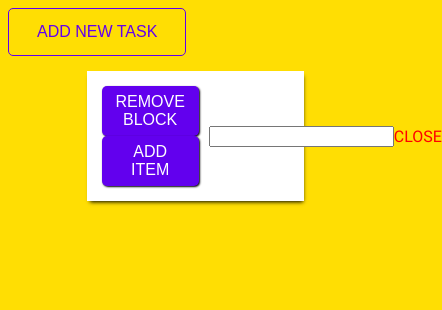
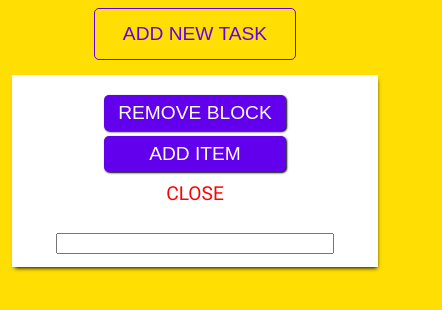
Before and after one commit to Abdusalymov/Todo--vanilla-JAVASCRIPT, a plain HTML site: page index.html in a window 390 px wide. Both pictures are taken after a click on the button "ADD NEW TASK". Shown: the whole page, 442 px wide, since content can reach past the window. Drawn offline with Linux system fonts and the light colour scheme.

Commit message:
adaptive + refact

```diff
--- a/index.html
+++ b/index.html
@@ -11,90 +11,10 @@
 
 <body>
 	<div class="wrapper_todo">
-		<div class='add_Main_Task'><button id="main_task" class="btn warning cursor_style">ADD NEW TASK</button></div>
-			<div class="wrapper_inner"></div>
-			<!-- <ul class='block_list'>
-				<li class="hedear_blockList">
-					<div>
-						<button class="btn_in_Block btn cursor_style">REMOVE BLOCK</button>
-						<button class="btn_in_Block btn cursor_style">ADD ITEM</button>
-					</div>
-					<h1 class="name_task cursor_style"><input type="text"></h1>
-					<span class="open_close cursor_style">CLOSE</span>
-				</li>
-
-				 <li class='main'>
-					<label>
-						<input type="checkbox" class='checkbox'>
-						<span class="checkbox_custom"></span>
-						Lorem ipsum dolor sit amet, consectetur adipisicing elit. Vel maxime repellat architecto molestias, incidunt,
-						asperiores esse eum dolorem! Ducimus quae, asperiores, ut nemo expedita odit.
-						<div>
-							<span class='add'>Add</span>
-							<span class='remove'>Remove</span>
-						</div>
-					</label>
-
-					<ul class='drop_list'>
-
-						<li class='child'>
-							<label>
-								<input type="checkbox" class='checkbox'>
-								<span class="checkbox_custom"></span>
-								Lorem ipsum dolor sit.
-							</label>
-							<span class='remove'>Remove</span>
-						</li>
-
-						<li class='child'>
-							<label>
-								<input type="checkbox" class='checkbox'>
-								<span class="checkbox_custom"></span>
-								Lorem ipsum dolor sit amet, consectetur adipisicing elit. Nemo.
-							</label>
-							<span class='remove'>Remove</span>
-						</li>
-
-					</ul>
-
-				</li>
-
-				<li class='child'>
-					<label>
-						<input type="checkbox" class='checkbox'>
-						<span class="checkbox_custom"></span>
-						Lorem ipsum dolor sit amet, consectetur adipisicing elit. Necessitatibus!
-					</label>
-					<div>
-						<span class='add'>Add</span>
-						<span class='remove'>Remove</span>
-					</div>
-				</li>
-
-				<li class='child'>
-					<label>
-						<input type="checkbox" class='checkbox'>
-						<span class="checkbox_custom"></span>
-						Lorem ipsum dolor.
-					</label>
-					<div>
-						<span class='add'>Add</span>
-						<span class='remove' >Remove</span>
-					</div>
-				</li>
-
-				<li class='child'>
-					<label>
-						<input type="checkbox" class='checkbox'>
-						<span class="checkbox_custom"></span>
-						Lorem ipsum dolor sit amet, consectetur adipisicing elit. Amet, dolores.
-					</label>
-					<div>
-						<span class='add'>Add</span>
-						<span class='remove'>Remove</span>
-					</div>
-				</li>
-			</ul> -->
+		<div id='add_Main_Task'>
+			<button id="main_task" class="btn btnAddingTask cursor_style">ADD NEW TASK</button>
+		</div>
+		<div class="wrapper_inner"></div>
 	</div>
 </body>
 <script src="todo.js"></script>
--- a/main.css
+++ b/main.css
@@ -1,7 +1,8 @@
-@font-face{
+ @font-face{
 	font-family: 'Roboto';
 	src: url('Roboto-Regular.ttf');
 }
+
 .cursor_style{
 	cursor: pointer;
 }
@@ -12,7 +13,6 @@ body {
 .wrapper_todo {
 	display: flex;
 	flex-direction: column;
-	align-items: center;
 }
 .wrapper_inner{
 	width: 100%;
@@ -38,7 +38,7 @@ body {
 
 .btn {
 	padding: 14px 28px;
-	font-size: 16px;
+	font-size: 1rem;
 	border-radius: 5px;
 }
 .btn_in_Block {
@@ -52,6 +52,12 @@ body {
 .name_task{
 	font-size: 1rem;
 	color: gold;
+	text-align: center;
+}
+.name{
+	margin: 0 auto;
+	display: block;
+	width: 100%;
 }
 .open_close{
 	color: red;
@@ -59,7 +65,7 @@ body {
 .add_Main_Task {
 	width: 100%;
 }
-.warning {
+.btnAddingTask {
 	border: 1px solid #6200EE;
 	color: #6200EE;
 	background: #ffde03;
@@ -72,9 +78,8 @@ body {
 	display: flex;
 	flex-direction: column;
 }
-input[type="checkbox"]{
-	border: red;
-	background: green;
+label{
+	color: #6200EE;
 }
 .checkbox {
 	display: none;
@@ -85,6 +90,7 @@ input[type="checkbox"]{
 	height: 20px;
 	border: 2px solid #6200EE;
 	border-radius: 3px;
+	margin-right: 5px;
 }
 .checkbox_custom,
 .label {
@@ -108,8 +114,39 @@ input[type="checkbox"]{
 .add{
 	color:#6200EE;
 	cursor: pointer;
+	margin-right: 5px;
 }
 .remove{
 	color:red;
 	cursor: pointer;
 }
+@media only screen and (max-width: 768px){
+	html{
+		font: 1.2rem 'Roboto', sans-serif;
+	}
+	input[type="text"]{
+		width: 80%;
+	}
+	.name_task{
+		text-align: center;
+	}
+
+	.btnAddingTask{
+		margin: 0 auto;
+		display: block;
+	}
+	.hedear_blockList{
+		flex-direction: column;
+	}
+	.block_list{
+		width: 90%;
+	}
+	.btn_in_Block{
+		margin: 5px auto 0 auto;
+		display: block;
+		width: 100%;
+	}
+	.open_close{
+		margin-top: 10px;
+	}
+}
--- a/todo.js
+++ b/todo.js
@@ -17,9 +17,9 @@ window.onload = function () {
 												<button class="btn_in_Block btn cursor_style" data-id="remove_block">REMOVE BLOCK</button>
 												<button class="btn_in_Block btn cursor_style" data-id="add_item">ADD ITEM</button>
 											</div>
-											<h1 class="name_task cursor_style"><input type="text" data-id="name"></h1>
 											<span class="open_close cursor_style" data-id="openClose">CLOSE</span>
 										</li>
+										<h1 class="name_task cursor_style"><input type="text" class="name" data-id="name"></h1>
 										<div class="hide"></div>`;
 			wrapper.appendChild(ul);
 			update();
@@ -41,7 +41,8 @@ window.onload = function () {
 												<span class='add'>Add</span>
 												<span class='remove'>Remove</span>
 											</div>`;
-				e.target.parentElement.parentNode.nextElementSibling.appendChild(li);
+				e.target.parentElement.parentNode.nextElementSibling.nextElementSibling.appendChild(li);
+				console.log(e.target.parentElement.parentNode.nextElementSibling.nextElementSibling);
 			}
 			if (e.target.className == "add") {
 				const sub_ul = document.createElement('ul');
@@ -61,10 +62,10 @@ window.onload = function () {
 			}
 			if (e.target.dataset.id == "openClose") {
 				if (e.target.innerText == "CLOSE") {
-					e.target.parentElement.nextElementSibling.style.display = 'none';
+					e.target.parentElement.nextElementSibling.nextElementSibling.style.display = 'none';
 					e.target.innerHTML = "OPEN";
 				} else {
-					e.target.parentElement.nextElementSibling.style.display = 'block';
+					e.target.parentElement.nextElementSibling.nextElementSibling.style.display = 'block';
 					e.target.innerHTML = "CLOSE";
 				}
 			}
```
